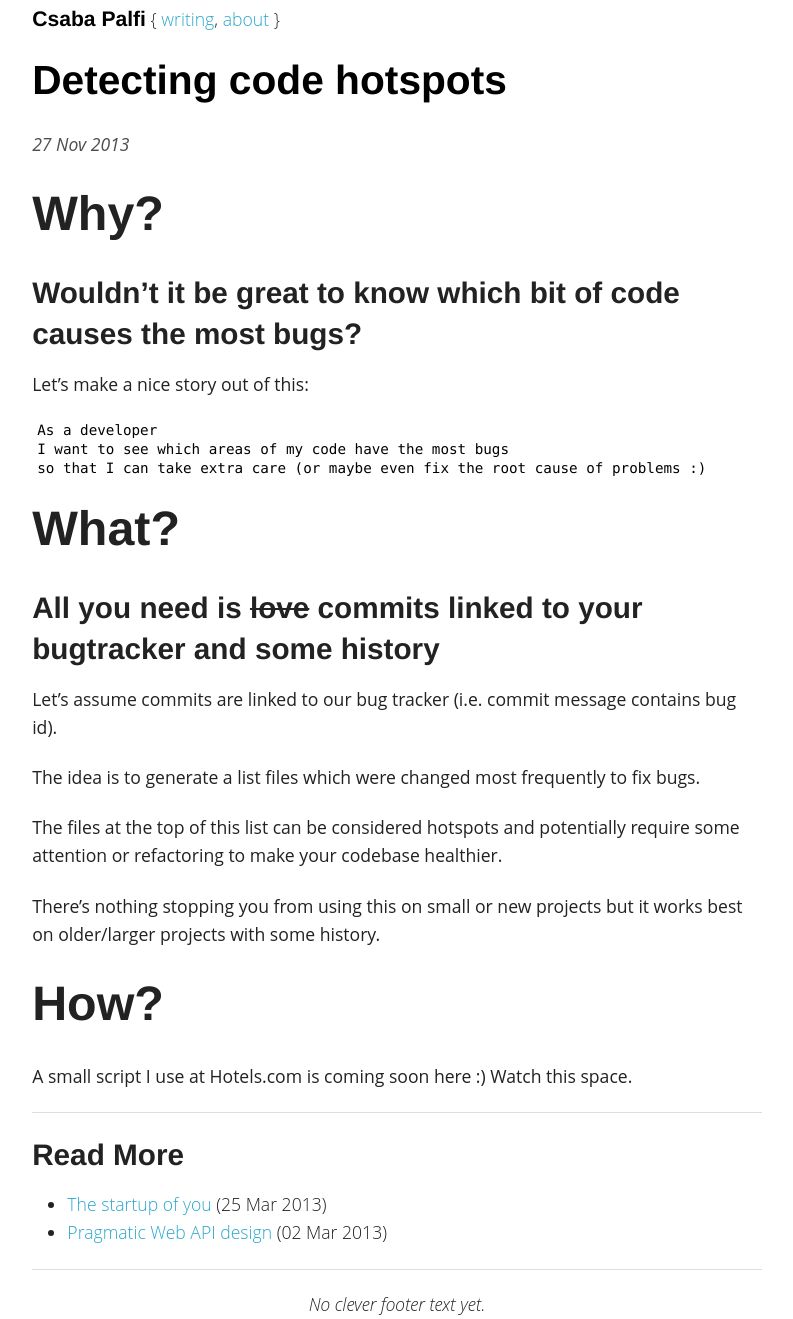
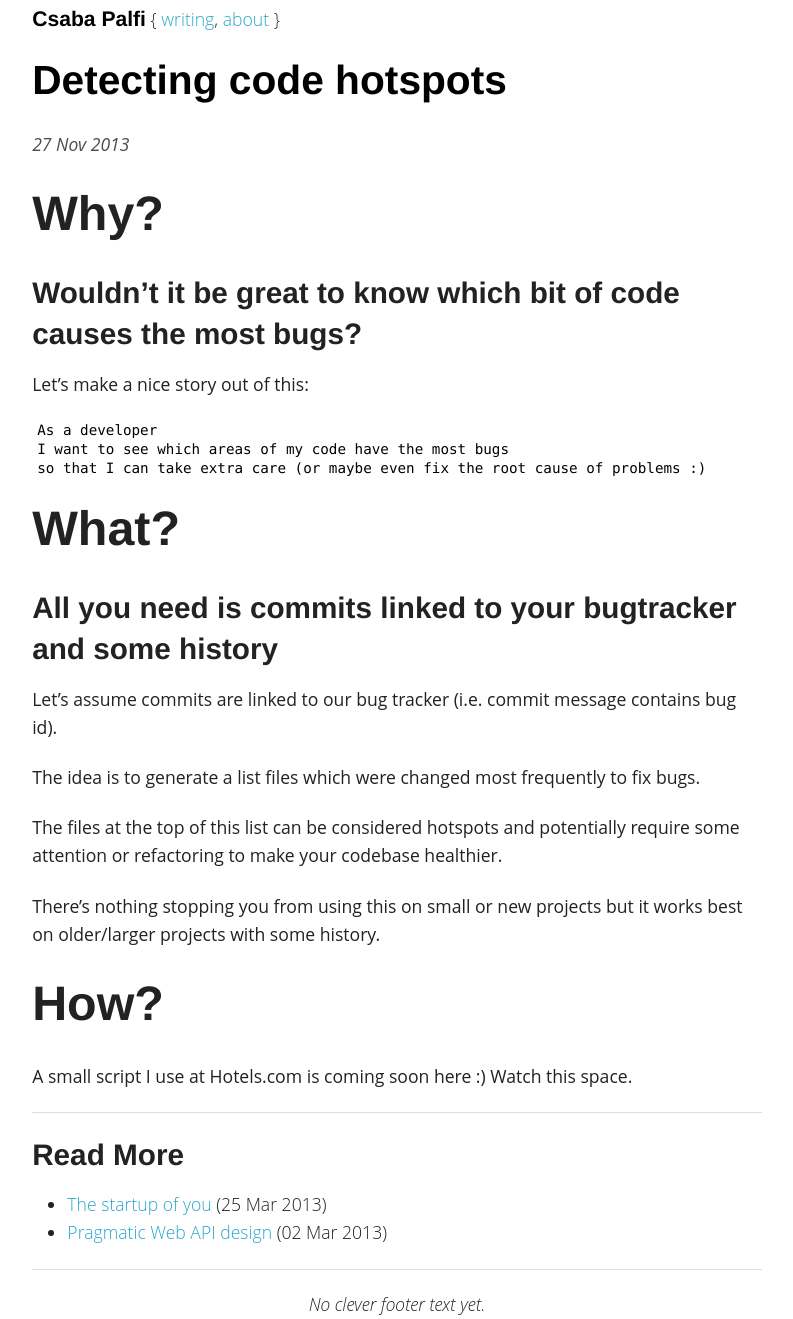
Before and after one commit to dublado/csabapalfi.github.io, a Jekyll site: the page built from _posts/2013-11-27-detecting-code-hotspots.md, in a window 1280 px wide. Shown: the whole page, without its empty margins (243-1036 px from the left). Built offline with Jekyll 4.4.1, drawn with Linux system fonts in a browser that asks for light colours; Markdown is read by kramdown in place of the engine named in the settings.

Commit message:
not even funny

```diff
--- a/_posts/2013-11-27-detecting-code-hotspots.md
+++ b/_posts/2013-11-27-detecting-code-hotspots.md
@@ -16,7 +16,7 @@ Let's make a nice story out of this:
 
 # What?
 
-### All you need is ~~love~~ commits linked to your bugtracker and some history
+### All you need is commits linked to your bugtracker and some history
 
 Let's assume commits are linked to our bug tracker (i.e. commit message contains bug id).
 
```
